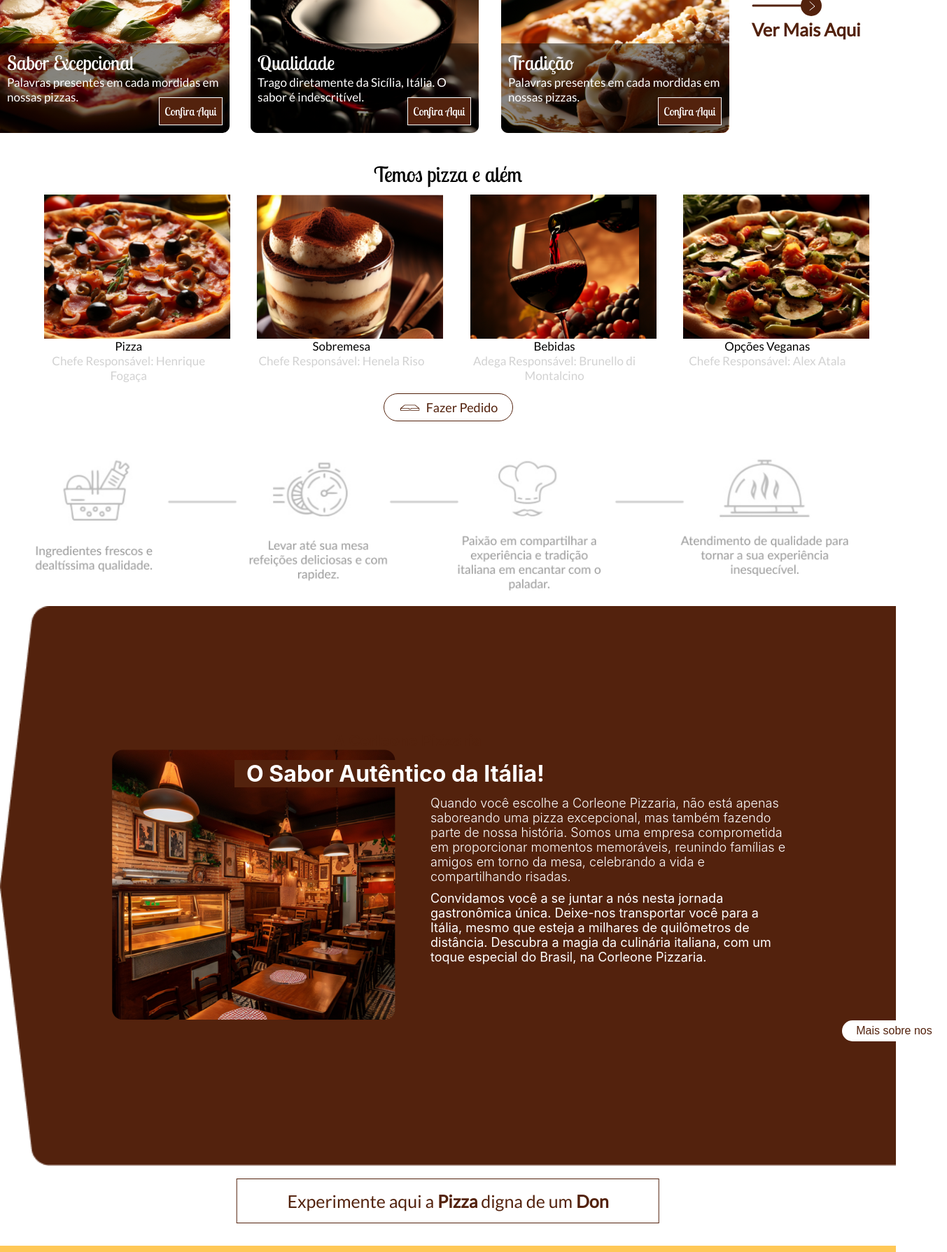
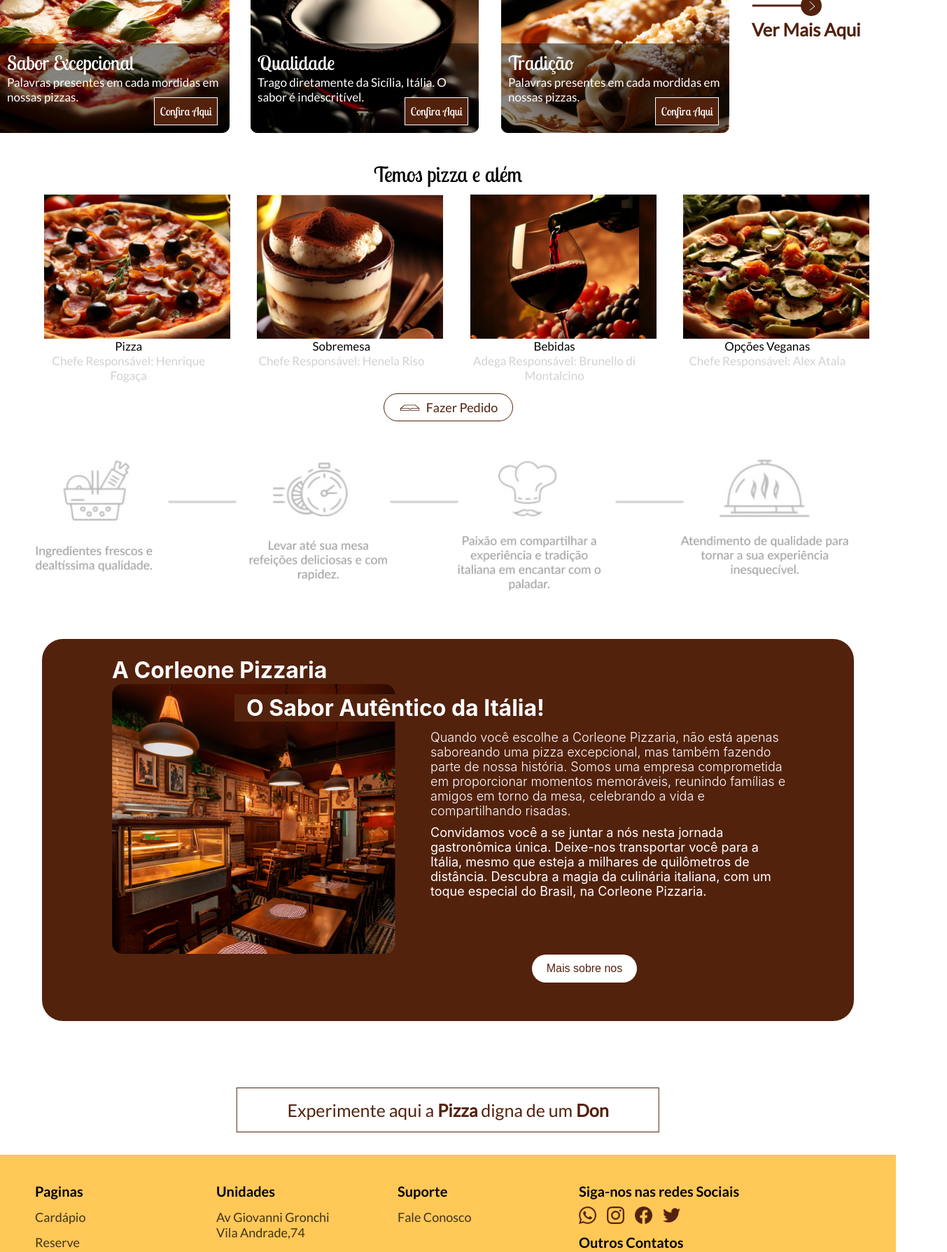
Before and after one commit to thetheu122/pizzaria-corleone, a React (Create React App) app in the folder frontend/: page / in a window 1280 px wide. Shown: the part 980-2769 px from the top of the page at 70% size, 1353 px wide, since content can reach past the window. Built offline with nearby package versions, Linux system fonts and the light colour scheme.

Commit message:
toastify baixado e mais css feito

```diff
--- a/frontend/package.json
+++ b/frontend/package.json
@@ -11,6 +11,7 @@
     "react-dom": "^18.2.0",
     "react-router-dom": "^6.15.0",
     "react-scripts": "5.0.1",
+    "react-toastify": "^9.1.3",
     "sass": "^1.66.1",
     "web-vitals": "^2.1.4"
   },
--- a/frontend/src/components/compSobre/index.js
+++ b/frontend/src/components/compSobre/index.js
@@ -8,7 +8,7 @@ import Fundo from '../../assets/img/retangulo.png';
 export default function CompSobre() {
     return(
         <div className="comp-sobre-nos">
-            <div className="container">
+            <div className="containerrr">
                 <div className="titulo">
                     <h1>A Corleone Pizzaria</h1>
                 </div>
--- a/frontend/src/components/compSobre/index.scss
+++ b/frontend/src/components/compSobre/index.scss
@@ -8,13 +8,16 @@
     flex-direction: column;
     justify-content: center;
     align-items: center;
-    height: 100vh;
+    height: 80vh;
+    margin-bottom: 30px;
 
 
-    .container {
+    .containerrr {
         display: flex;
-        background-image: url(../../assets/img/retangulo.png);
-        background-position: cover;
+        background-color: #53220D;
+        border-radius: 30px;
+        background-image: none;
+        background-size: cover;
 
         flex-direction: column;
         background-size: cover;
@@ -85,6 +88,15 @@
         font-size: 16px;
         color: #53220D;
         background-color: #fff;
+        padding: 20px 20px;
+
+        transition: 150ms;
+
+        &:hover{
+            background-color:#FFC857;
+            color:#ffffff;
+            cursor: pointer;
+        }
     }
 
 }
--- a/frontend/src/pages/leading-page/index.js
+++ b/frontend/src/pages/leading-page/index.js
@@ -1,11 +1,14 @@
 import './index.scss'
 import '../../assets/config/fonts-config.scss'
+import { Link } from 'react-router-dom'
 
 import Rodape from '../../components/user/rodape'
 import Cabecalho from '../../components/user/cabecalho'
 import Secao from '../../assets/images/pictures/ingredientes.png'
 import Mais from '../../assets/images/pictures/sobre-nos.png'
 import CompSobre from '../../components/compSobre'
+
+
 export default function Leading() {
 
 
@@ -30,7 +33,9 @@ export default function Leading() {
                             <h2>Sabor Excepcional</h2>
                             <p>Palavras presentes em cada mordidas em nossas pizzas.</p>
                         </div>
+                        <Link to='/cardapio' style={{ textDecoration: 'none', outline: 'none' }}>
                         <button>Confira Aqui</button>
+                        </Link>
                     </div>
                 </div>
 
@@ -40,7 +45,9 @@ export default function Leading() {
                             <h2>Qualidade</h2>
                             <p>Trago diretamente da Sicília, Itália. O sabor é indescritível.</p>
                         </div>
+                        <Link to='/cardapio' style={{ textDecoration: 'none', outline: 'none' }}>
                         <button>Confira Aqui</button>
+                        </Link>
                     </div>
                 </div>
 
@@ -50,7 +57,9 @@ export default function Leading() {
                             <h2>Tradição</h2>
                             <p>Palavras presentes em cada mordidas em nossas pizzas.</p>
                         </div>
+                        <Link to='/cardapio' style={{ textDecoration: 'none', outline: 'none' }}>
                         <button>Confira Aqui</button>
+                        </Link>
                     </div>
                 </div>
 
--- a/frontend/src/pages/leading-page/index.scss
+++ b/frontend/src/pages/leading-page/index.scss
@@ -151,6 +151,14 @@
                     align-self: flex-end;
                     position: relative;
                     bottom: 10px;
+                    transition: 200ms;
+                    right: -210px;
+
+                    &:hover{
+                        background-color: #FFC857;
+                        color: #53220D;
+                        cursor: pointer;
+                    }
                 }
 
             }
@@ -215,6 +223,15 @@
                     align-self: flex-end;
                     position: relative;
                     bottom: 10px;
+                    right: -210px;
+
+                    transition: 200ms;
+
+                    &:hover{
+                        background-color: #FFC857;
+                        color: #53220D;
+                        cursor: pointer;
+                    }
                 }
 
             }
@@ -280,6 +297,14 @@
                     align-self: flex-end;
                     position: relative;
                     bottom: 10px;
+                    transition: 200ms;
+                    right: -210px;
+
+                    &:hover{
+                        background-color: #FFC857;
+                        color: #53220D;
+                        cursor: pointer;
+                    }
                 }
 
             }
```
Also changed, not shown: 1 other file (tests, documents, lock files or other folders).
